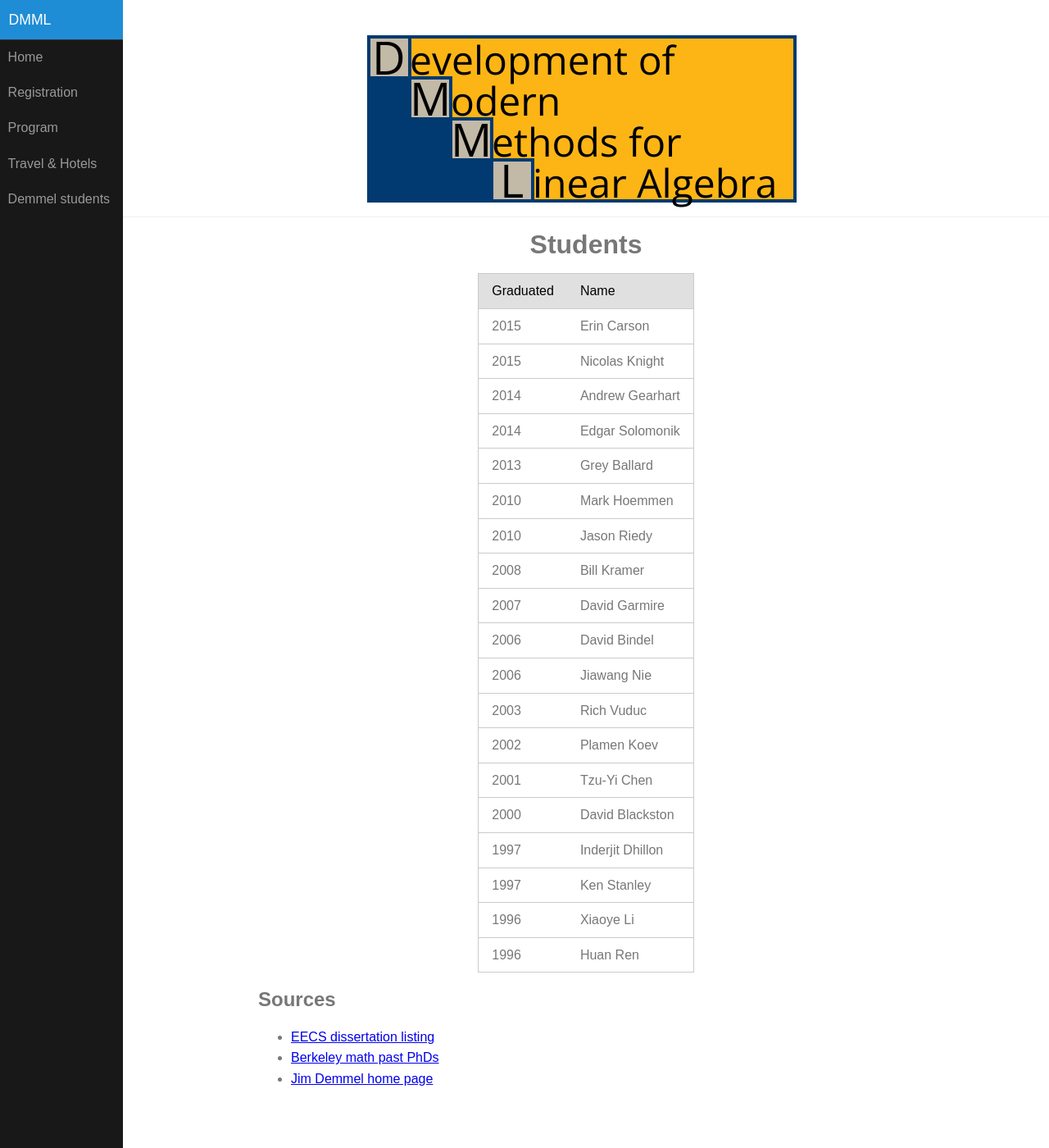
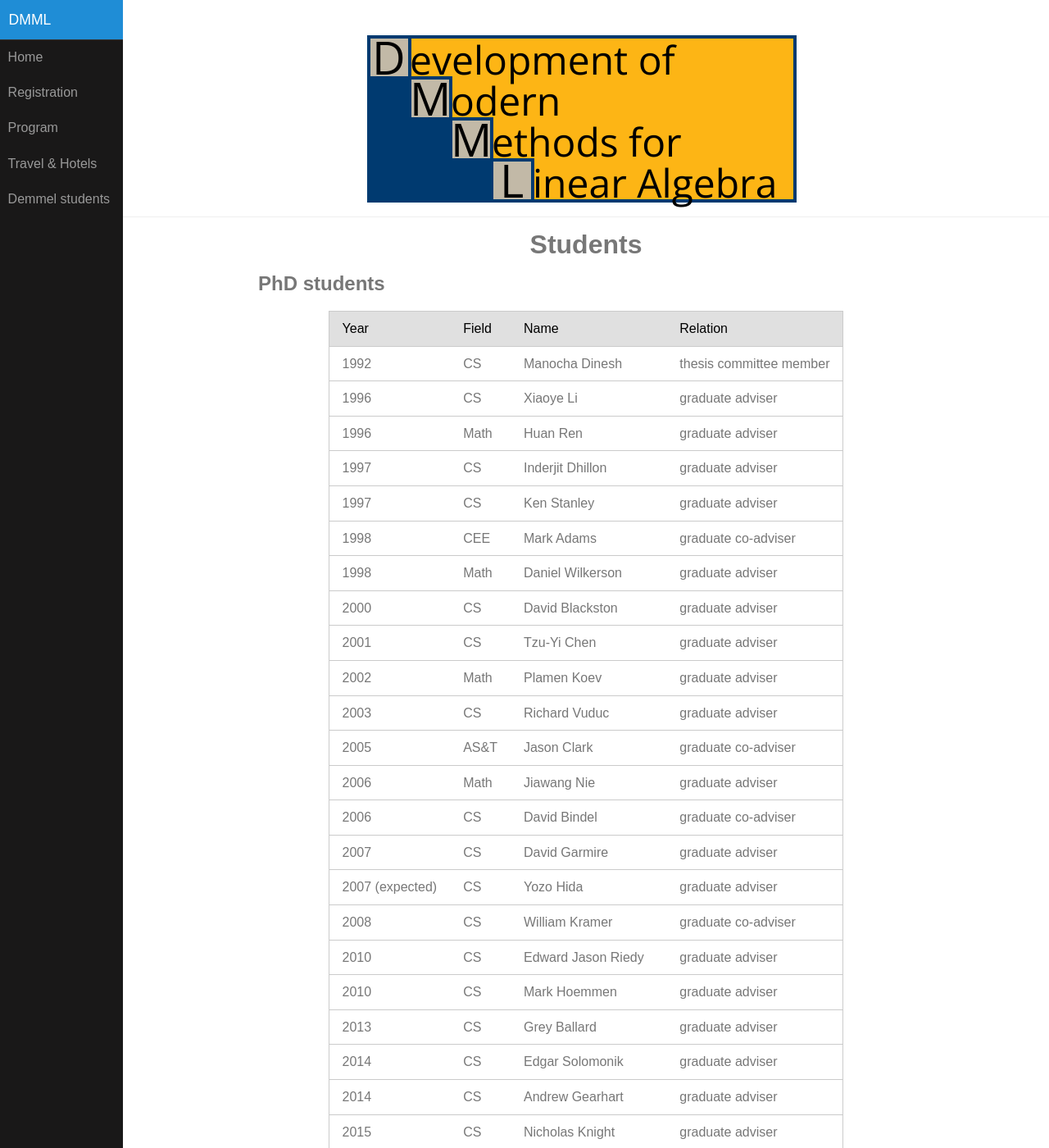
Before and after one commit to dbindel/dmml, a Jekyll site: the page built from students.html, in a window 1280 px wide and 1400 px high. Shown: the whole window at 82% size. Built offline with Jekyll 4.4.1, drawn with Linux system fonts in a browser that asks for light colours; some of the changed text lies outside the part shown.

Commit message:
Updated student list from Jim info.

```diff
--- a/_data/students.yml
+++ b/_data/students.yml
@@ -1,38 +1,341 @@
-- name: Erin Carson
+phd:
+-
+  name: Manocha Dinesh
+  type: PhD
+  field: CS
+  year: 1992
+  reln: thesis committee member
+-
+  name: Xiaoye Li
+  type: PhD
+  field: CS
+  year: 1996
+  reln: graduate adviser
+-
+  name: Huan Ren
+  type: PhD
+  field: Math
+  year: 1996
+  reln: graduate adviser
+-
+  name: Inderjit Dhillon
+  type: PhD
+  field: CS
+  year: 1997
+  reln: graduate adviser
+-
+  name: Ken Stanley
+  type: PhD
+  field: CS
+  year: 1997
+  reln: graduate adviser
+-
+  name: Mark Adams
+  type: PhD
+  field: CEE
+  year: 1998
+  reln: graduate co-adviser
+-
+  name: Daniel Wilkerson
+  type: PhD
+  field: Math
+  year: 1998
+  reln: graduate adviser
+-
+  name: David Blackston
+  type: PhD
+  field: CS
+  year: 2000
+  reln: graduate adviser
+-
+  name: Tzu-Yi Chen
+  type: PhD
+  field: CS
+  year: 2001
+  reln: graduate adviser
+-
+  name: Plamen Koev
+  type: PhD
+  field: Math
+  year: 2002
+  reln: graduate adviser
+-
+  name: Richard Vuduc
+  type: PhD
+  field: CS
+  year: 2003
+  reln: graduate adviser
+-
+  name: Jason Clark
+  type: PhD
+  field: "AS&T"
+  year: 2005
+  reln: graduate co-adviser
+-
+  name: Jiawang Nie
+  type: PhD
+  field: Math
+  year: 2006
+  reln: graduate adviser
+-
+  name: David Bindel
+  type: PhD
+  field: CS
+  year: 2006
+  reln: graduate co-adviser
+-
+  name: David Garmire
+  type: PhD
+  field: CS
+  year: 2007
+  reln: graduate adviser
+-
+  name: Yozo Hida
+  type: PhD
+  field: CS
+  year: 2007 (expected)
+  reln: graduate adviser
+-
+  name: William Kramer
+  type: PhD
+  field: CS
+  year: 2008
+  reln: graduate co-adviser
+-
+  name: Edward Jason Riedy
+  type: PhD
+  field: CS
+  year: 2010
+  reln: graduate adviser
+-
+  name: Mark Hoemmen
+  type: PhD
+  field: CS
+  year: 2010
+  reln: graduate adviser
+-
+  name: Grey Ballard
+  type: PhD
+  field: CS
+  year: 2013
+  reln: graduate adviser
+-
+  name: Edgar Solomonik
+  type: PhD
+  field: CS
+  year: 2014
+  reln: graduate adviser
+-
+  name: Andrew Gearhart
+  type: PhD
+  field: CS
+  year: 2014
+  reln: graduate adviser
+-
+  name: Nicholas Knight
+  type: PhD
+  field: CS
   year: 2015
-- name: Nicolas Knight
+  reln: graduate adviser
+-
+  name: Erin Carson
+  type: PhD
+  field: CS
   year: 2015
-- name: Andrew Gearhart
+  reln: graduate adviser
+-
+  name: Vasily Volkov
+  type: PhD
+  field: CS
+  year: 2016 (expected)
+  reln: graduate adviser
+-
+  name: Orianna DeMasi
+  type: PhD
+  field: CS
+  year: 2017 (expected)
+  reln: graduate adviser
+-
+  name: Evangelos Georganas
+  type: PhD
+  field: CS
+  year: 2017 (expected)
+  reln: graduate co-adviser
+-
+  name: Rebecca Roelofs
+  type: PhD
+  field: CS
+  year: 2017 (expected)
+  reln: graduate co-adviser
+-
+  name: Aditya Devarakonda
+  type: PhD
+  field: CS
+  year: 2017 (expected)
+  reln: graduate adviser
+-
+  name: Yang You
+  type: PhD
+  field: CS
+  year: 2020 (expected)
+  reln: graduate adviser
+-
+  name: David Dinh
+  type: PhD
+  field: CS
+  year: 2020 (expected)
+  reln: graduate adviser
+
+ms:
+-
+  name: Mir Assadullah
+  type: MS
+  year: 1990 (or before)
+  reln: graduate adviser
+-
+  name: Richard B. Kraft
+  type: MS
+  field: Math
+  year: 1990
+  reln: thesis committee member
+-
+  name: Jeff Rutter
+  type: MS
+  field: Math
+  year: 1994
+  reln: graduate adviser
+-
+  name: Andrei Zege
+  type: MS
+  field: CS
+  year: 1996
+  reln: graduate adviser
+-
+  name: Balazs Kralik
+  type: MS
+  field: CS
+  year: 1996
+  reln: graduate adviser
+-
+  name: Oleg Zahkarov
+  type: MS
+  field: CS
+  year: 1996
+  reln: graduate adviser
+-
+  name: Bernd Pfrommer
+  type: MS
+  field: CS
+  year: 1997
+  reln: graduate adviser
+-
+  name: Howard Robinson
+  type: MS
+  field: CS
+  year: 2000
+  reln: graduate adviser
+-
+  name: Ben Diament
+  type: MS
+  field: CS
+  year: 2005
+  reln: graduate adviser
+-
+  name: Hormozd Gahvari
+  type: MS
+  field: CS
+  year: 2006
+  reln: graduate co-adviser
+-
+  name: Amik Singh
+  type: MS
+  field: CS
+  year: 2012
+  reln: graduate adviser
+-
+  name: Neil Thompson
+  type: MS
+  field: CS
+  year: 2012
+  reln: graduate adviser
+-
+  name: Benjamin Lipshitz
+  type: MS
+  field: CS
+  year: 2013
+  reln: graduate adviser
+-
+  name: Razvan Carbunescu
+  type: MS
+  field: CS
   year: 2014
-- name: Edgar Solomonik
+  reln: graduate adviser
+-
+  name: Ankit Jain
+  type: MS
+  field: CS
+  year: 2008
+  reln: graduate co-adviser
+
+postdoc:
+-
+  name: Zhaojun Bai
+  type: postdoctoral adviser
+  year: 1990 (or before)
+-
+  name: Alan McKenney
+  type: postdoctoral
+  year: 1990 (or before)
+-
+  name: Alan Edelman
+  from: 1990
+  year: 1993
+  type: postdoctoral adviser
+-
+  name: Sharon Smith
+  from: 1993
+  year: 1996
+  type: postdoctoral adviser
+-
+  name: Ming Gu
+  from: 1993
+  year: 1996
+  type: postdoctoral adviser
+-
+  name: Laura Grigori
+  year: 2003
+  type: postdoctoral adviser
+-
+  name: Christof Voemel
+  year: 2003
+  type: postdoctoral adviser
+-
+  name: Ioana Dumitriu
+  from: 2003
+  year: 2006
+  type: postdoctoral adviser
+-
+  name: Olga Holtz
+  from: 2003
+  year: 2006
+  type: postdoctoral adviser
+-
+  name: Oded Schwartz
+  from: 2011
   year: 2014
-- name: Grey Ballard
-  year: 2013
-- name: Mark Hoemmen
-  year: 2010
-- name: Jason Riedy
-  year: 2010
-- name: Bill Kramer
-  year: 2008
-- name: David Garmire
-  year: 2007
-- name: David Bindel
-  year: 2006
-- name: Jiawang Nie
-  year: 2006
-- name: Rich Vuduc
-  year: 2003
-- name: Plamen Koev
-  year: 2002
-- name: Tzu-Yi Chen
-  year: 2001
-- name: David Blackston
-  year: 2000
-- name: Inderjit Dhillon
-  year: 1997
-- name: Ken Stanley
-  year: 1997
-- name: Xiaoye Li
-  year: 1996
-- name: Huan Ren
-  year: 1996
+  type: postdoctoral adviser
+-
+  name: Jong-Ho Byun
+  from: 2011
+  year: 2014
+  type: postdoctoral adviser
+-
+  name: Cindy Rubio-Gonzalez
+  from: 2012
+  year: 2014
+  type: postdoctoral co-adviser
+-
+  name: Hong Diep Nguyen
+  from: 2011
+  year: 2015
+  type: postdoctoral adviser
--- a/students.html
+++ b/students.html
@@ -3,25 +3,76 @@
 layout: page
 ---
 
+<h2>PhD students</h2>
+
+<table class="pure-table pure-table-horizontal"
+       style="margin-left: auto; margin-right: auto">
+
+  <thead>
+    <td>Year</td>
+    <td>Field</td>
+    <td>Name</td>
+    <td>Relation</td>
+  </thead>
+  <tbody>
+    {% for student in site.data.students.phd sorted:year %}
+    <tr>
+      <td>{{ student.year }}</td>
+      <td>{{ student.field }}</td>
+      <td>{{ student.name }}</td>
+      <td>{{ student.reln }}</td>
+    </tr>
+    {% endfor %}
+  </tbody>
+</table>
+
+
+<h2>MS students</h2>
+
 <table class="pure-table pure-table-horizontal"
        style="margin-left: auto; margin-right: auto">
   <thead>
-    <td>Graduated</td>
+    <td>Graduated (MS)</td>
+    <td>Field</td>
+    <td>Name</td>
+    <td>Relation</td>
+  </thead>
+  <tbody>
+    {% for student in site.data.students.ms sorted:year %}
+    <tr>
+      <td>{{ student.year }}</td>
+      <td>{{ student.field }}</td>
+      <td>{{ student.name }}</td>
+      <td>{{ student.reln }}</td>
+    </tr>
+    {% endfor %}
+  </tbody>
+</table>
+
+
+<h2>Postdoctoral students</h2>
+
+<table class="pure-table pure-table-horizontal"
+       style="margin-left: auto; margin-right: auto">
+  <thead>
+    <td>Postdoc years</td>
     <td>Name</td>
   </thead>
   <tbody>
-    {% for student in site.data.students %}
+    {% for student in site.data.students.postdoc sorted:year %}
     <tr>
-      <td>{{ student.year }}</td>
+      <td>{% if student.from %}{{ student.from }}-{% endif %}{{ student.year }}</td>
       <td>{{ student.name }}</td>
     </tr>
     {% endfor %}
   </tbody>
 </table>
 
+
 <h2>Sources</h2>
 
 <ul>
+  <li>Jim's CV!</li>
   <li><a href="http://www.eecs.berkeley.edu/Pubs/Dissertations/Faculty/demmel.html">EECS dissertation listing</a></li>
   <li><a href="https://math.berkeley.edu/people/past-phds">Berkeley math past PhDs</a></li>
   <li><a href="http://www.cs.berkeley.edu/~demmel/">Jim Demmel home page</a></li>
```
